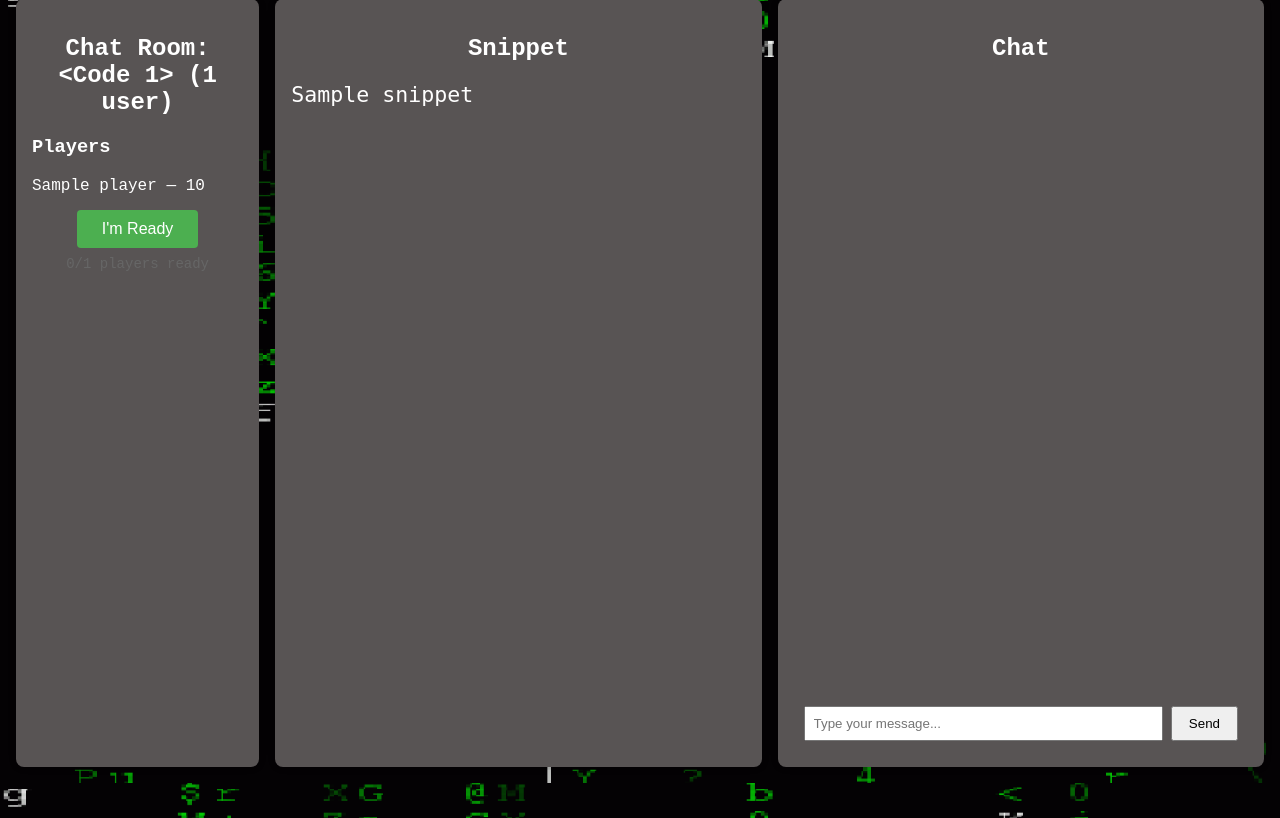
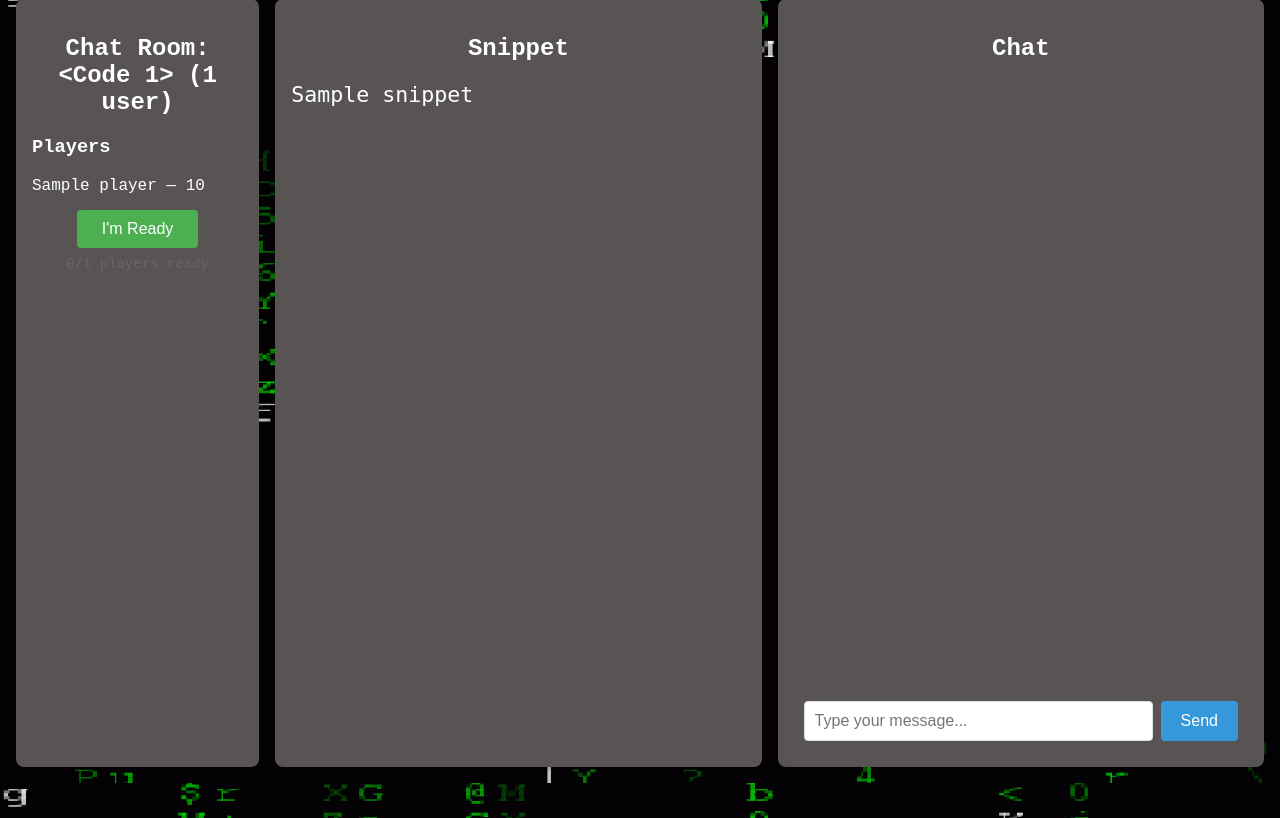
Before and after one commit to FerRojasChoco/chatroom_project, a Flask app: template templates/chat/room.html in a window 1280 px wide. Shown: the part 17-835 px from the top of the page. Run offline with Flask 3, Linux system fonts and the light colour scheme; tables that the repository leaves empty hold one stand-in row (values such as "Sample post"); the template is opened without the code that fills it: values that come from a table or form of the project are taken from there, most other values are stand-ins (such as "Sample title", 1, 10 or a date in 2020); some libraries are stand-ins or nearby versions.

Commit message:
css added

```diff
--- a/static/css/style.css
+++ b/static/css/style.css
@@ -312,3 +312,69 @@ h2{
     font-size: 14px;
     color: #666;
 }
+
+
+#game-progress {
+    text-align: center;
+    margin: 15px 0;
+    font-weight: bold;
+    font-size: 1.1em;
+    color: #2c3e50;
+}
+
+
+#message-input {
+    flex: 1;
+    padding: 10px;
+    border: 1px solid #ddd;
+    border-radius: 4px;
+    font-size: 16px;
+}
+
+#send-button {
+    padding: 10px 20px;
+    background-color: #3498db;
+    color: white;
+    border: none;
+    border-radius: 4px;
+    cursor: pointer;
+    font-size: 16px;
+}
+
+#send-button:hover {
+    background-color: #2980b9;
+}
+/*
+#code-snippet {
+    background: #f8f9fa;
+    padding: 15px;
+    border-radius: 4px;
+    border: 1px solid #eee;
+    font-family: monospace;
+    white-space: pre-wrap;
+    margin: 15px 0;
+}
+
+.messages {
+    height: 300px;
+    overflow-y: auto;
+    border: 1px solid #eee;
+    border-radius: 4px;
+    padding: 10px;
+    margin: 15px 0;
+    background: #fafafa;
+}
+
+.message-text {
+    margin-bottom: 10px;
+    padding-bottom: 10px;
+    border-bottom: 1px solid #eee;
+}
+
+.muted-timestamp {
+    font-size: 0.8em;
+    color: #999;
+    display: block;
+    margin-top: 3px;
+}
+*/
```
